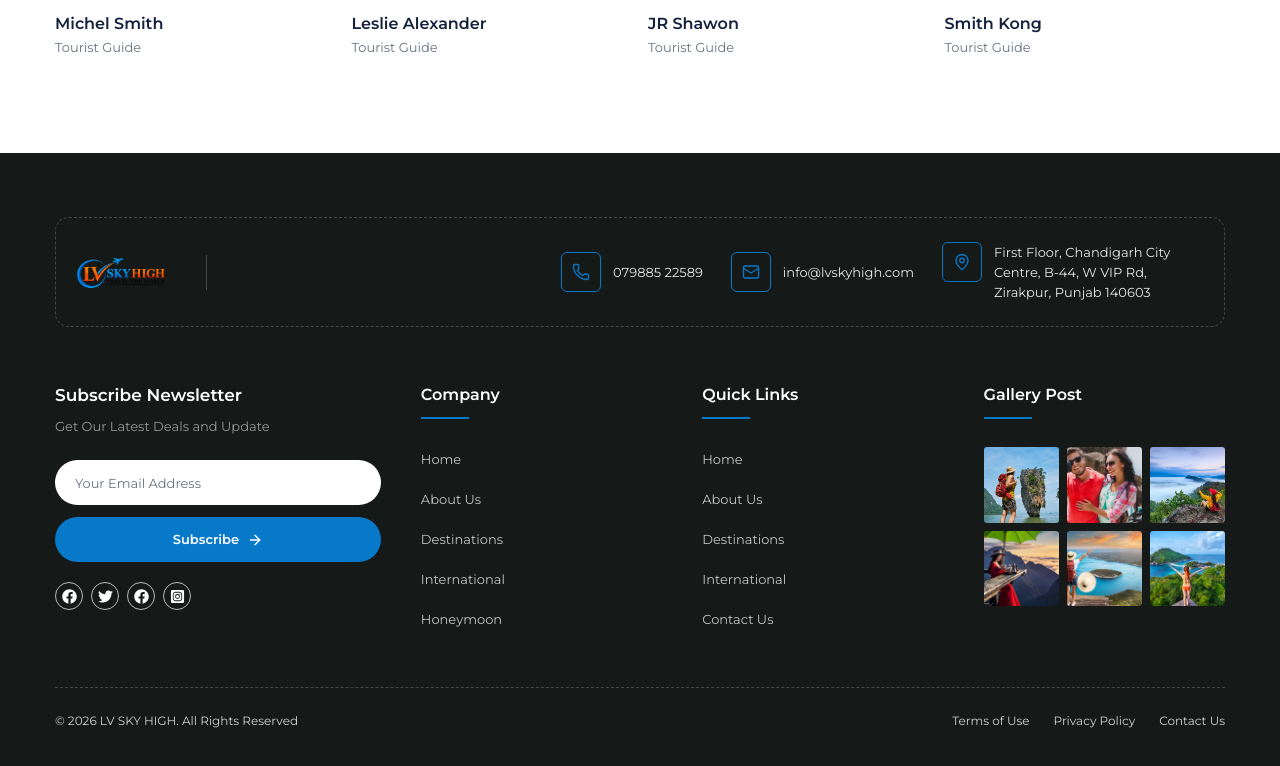
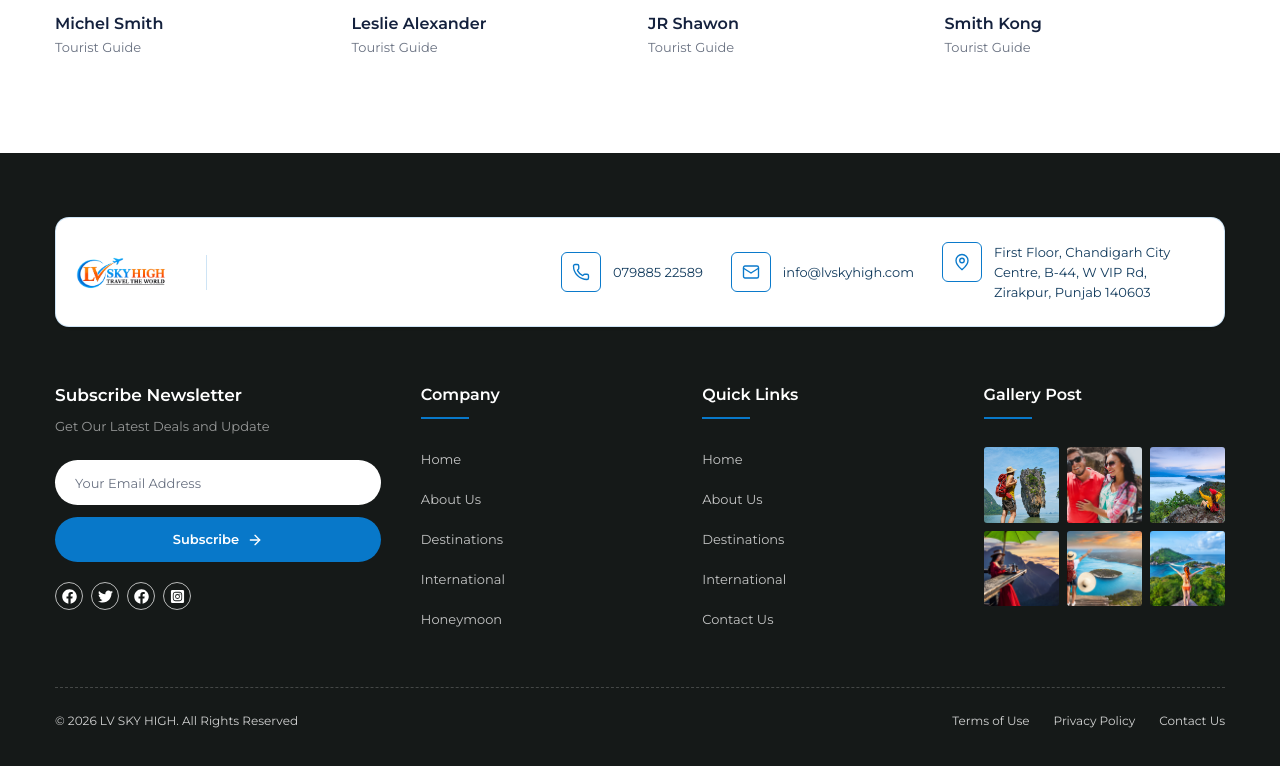
Before and after one commit to Vipinkumarpatel-8423/lv-sky-high, a Next.js app: page / in a window 1280 px wide. Shown: the part 5618-6384 px from the top of the page. Built offline with nearby package versions, Linux system fonts and the light colour scheme.

Commit message:
footer update

```diff
--- a/components/layout/Footer.tsx
+++ b/components/layout/Footer.tsx
@@ -37,10 +37,11 @@ export default function Footer() {
   className="
     rounded-[14px]
     border
-            border-dashed
-            border-white/20
+    border-[#0B7ACB]/20
+    bg-white
     px-5
     py-6
+    shadow-sm
     sm:px-7
     lg:px-5
     lg:py-6
@@ -65,7 +66,7 @@ export default function Footer() {
         shrink-0
         items-center
         lg:border-r
-                lg:border-white/20
+        lg:border-[#0B7ACB]/20
         lg:pr-10
       "
     >
@@ -106,14 +107,14 @@ export default function Footer() {
             justify-center
             rounded-md
             border
-                    border-primary
-                    text-primary
+            border-[#0B7ACB]
+            text-[#0B7ACB]
           "
         >
           <Phone size={18} strokeWidth={1.8} />
         </span>
 
-                <span className="text-[13px] text-white/90">
+        <span className="text-[13px] text-[#123B5D]">
           079885 22589
         </span>
       </a>
@@ -133,14 +134,14 @@ export default function Footer() {
             justify-center
             rounded-md
             border
-                    border-primary
-                    text-primary
+            border-[#0B7ACB]
+            text-[#0B7ACB]
           "
         >
           <Mail size={18} strokeWidth={1.8} />
         </span>
 
-                <span className="text-[13px] text-white/90">
+        <span className="text-[13px] text-[#123B5D]">
           info@lvskyhigh.com
         </span>
       </a>
@@ -157,14 +158,14 @@ export default function Footer() {
             justify-center
             rounded-md
             border
-                    border-primary
-                    text-primary
+            border-[#0B7ACB]
+            text-[#0B7ACB]
           "
         >
           <MapPin size={18} strokeWidth={1.8} />
         </span>
 
-                <span className="max-w-[210px] text-[13px] leading-5 text-white/90">
+        <span className="max-w-[210px] text-[13px] leading-5 text-[#123B5D]">
           First Floor, Chandigarh City Centre,
           B-44, W VIP Rd, Zirakpur, Punjab 140603
         </span>
```
Lines whose indentation alone changed are shown as unchanged.
